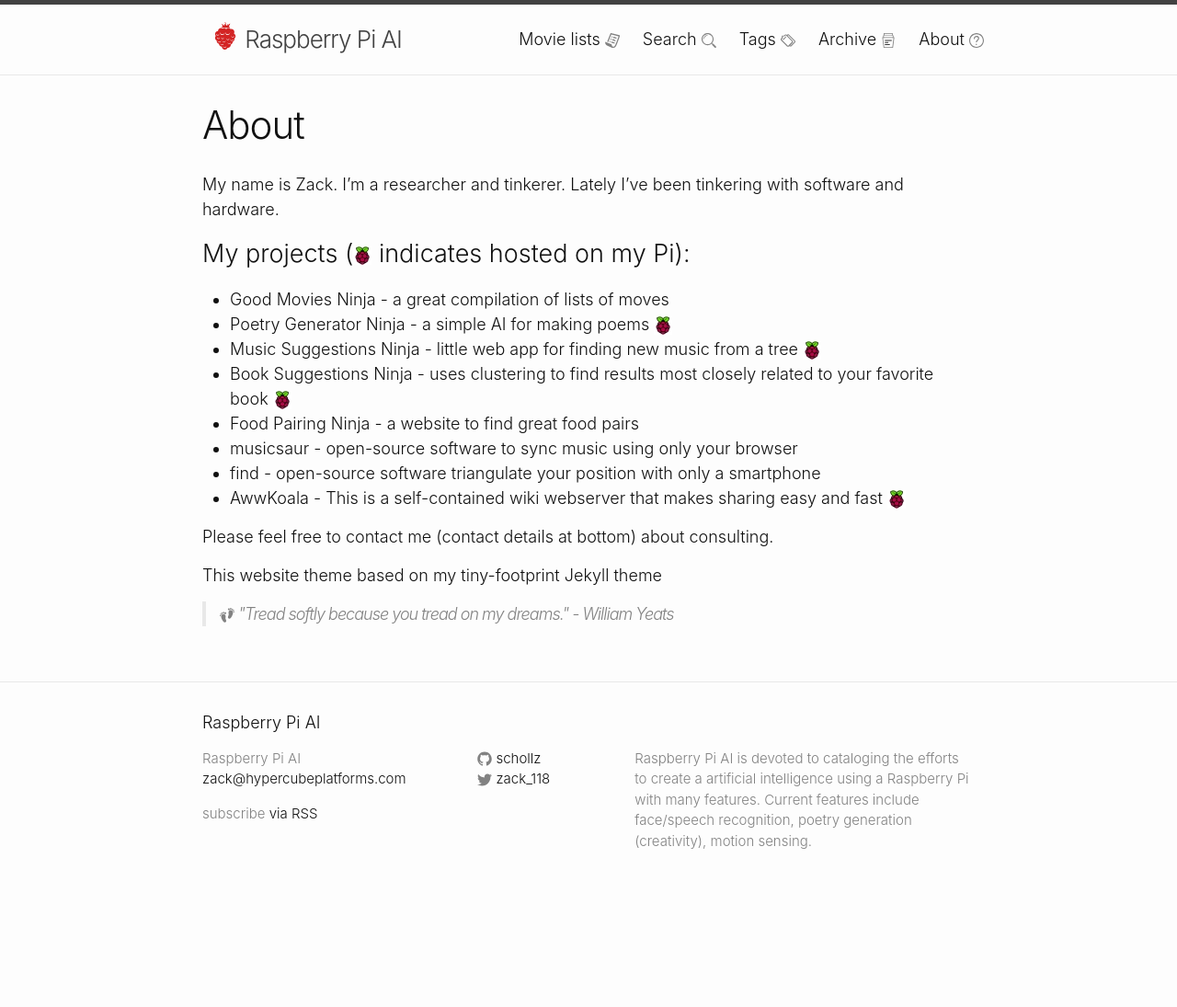
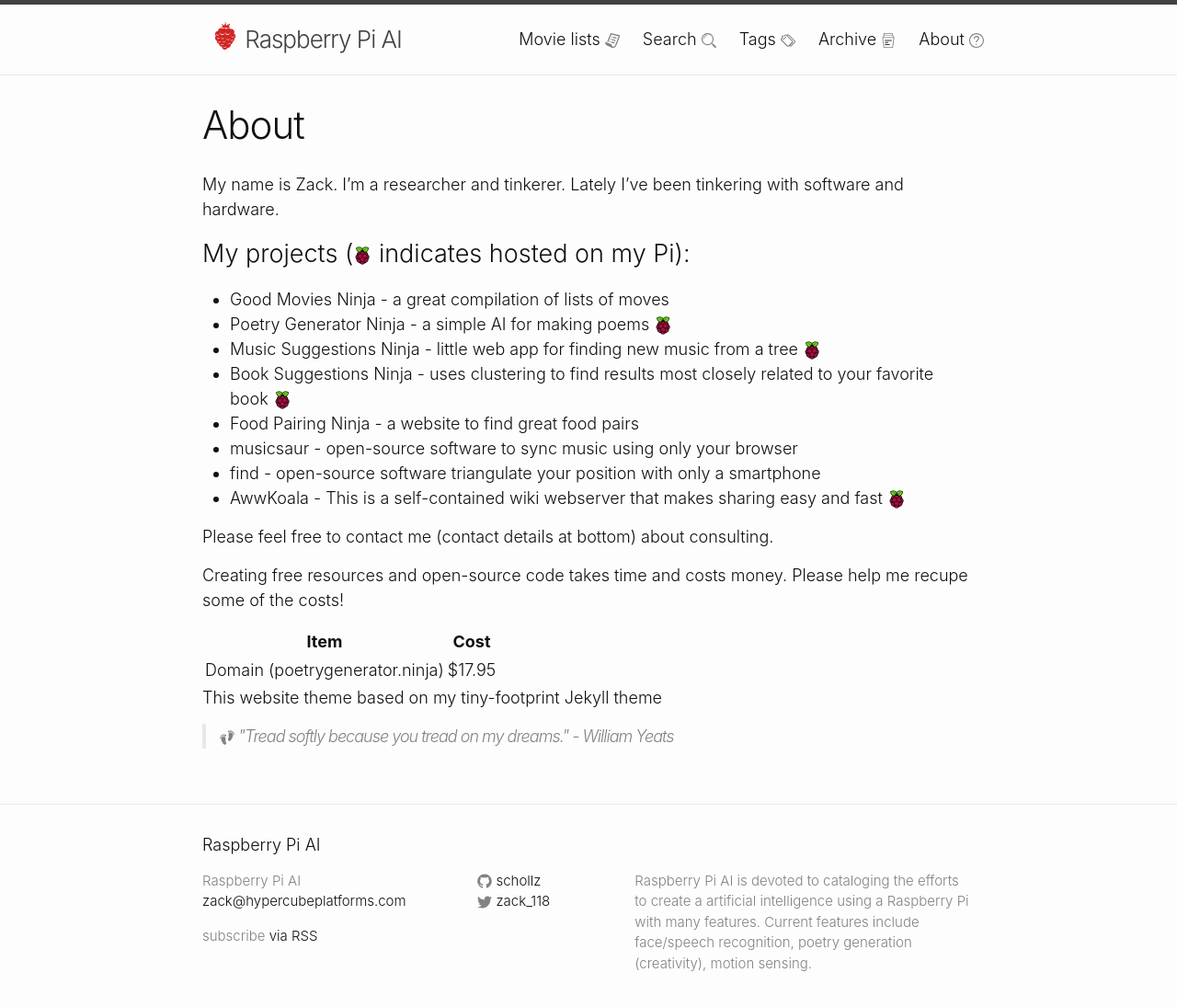
Before and after one commit to schollz/rpiai.com.old, a Jekyll site: the page built from about.md, in a window 1280 px wide and 1119 px high. Shown: the top 1095 px of the window at 92% size. Built offline with Jekyll 4.4.1, drawn with Linux system fonts in a browser that asks for light colours.

Commit message:
Update about.md

```diff
--- a/about.md
+++ b/about.md
@@ -19,6 +19,13 @@ My name is Zack. I'm a researcher and tinkerer. Lately I've been tinkering with
 - [AwwKoala](https://awwkoala.com/about/view) - This is a self-contained wiki webserver that makes sharing easy and fast ![RPi](/assets/images/RPI.jpg)
 
 Please feel free to contact me (contact details at bottom) about consulting.
+
+Creating free resources and open-source code takes time and costs money. Please help me recupe some of the costs!
+
+| Item | Cost |
+| ---- | ----- |
+| Domain (poetrygenerator.ninja) | $17.95 |
+
 
 This website theme based on [my tiny-footprint Jekyll theme](https://github.com/schollz/jekyll-minimal)
 
```
